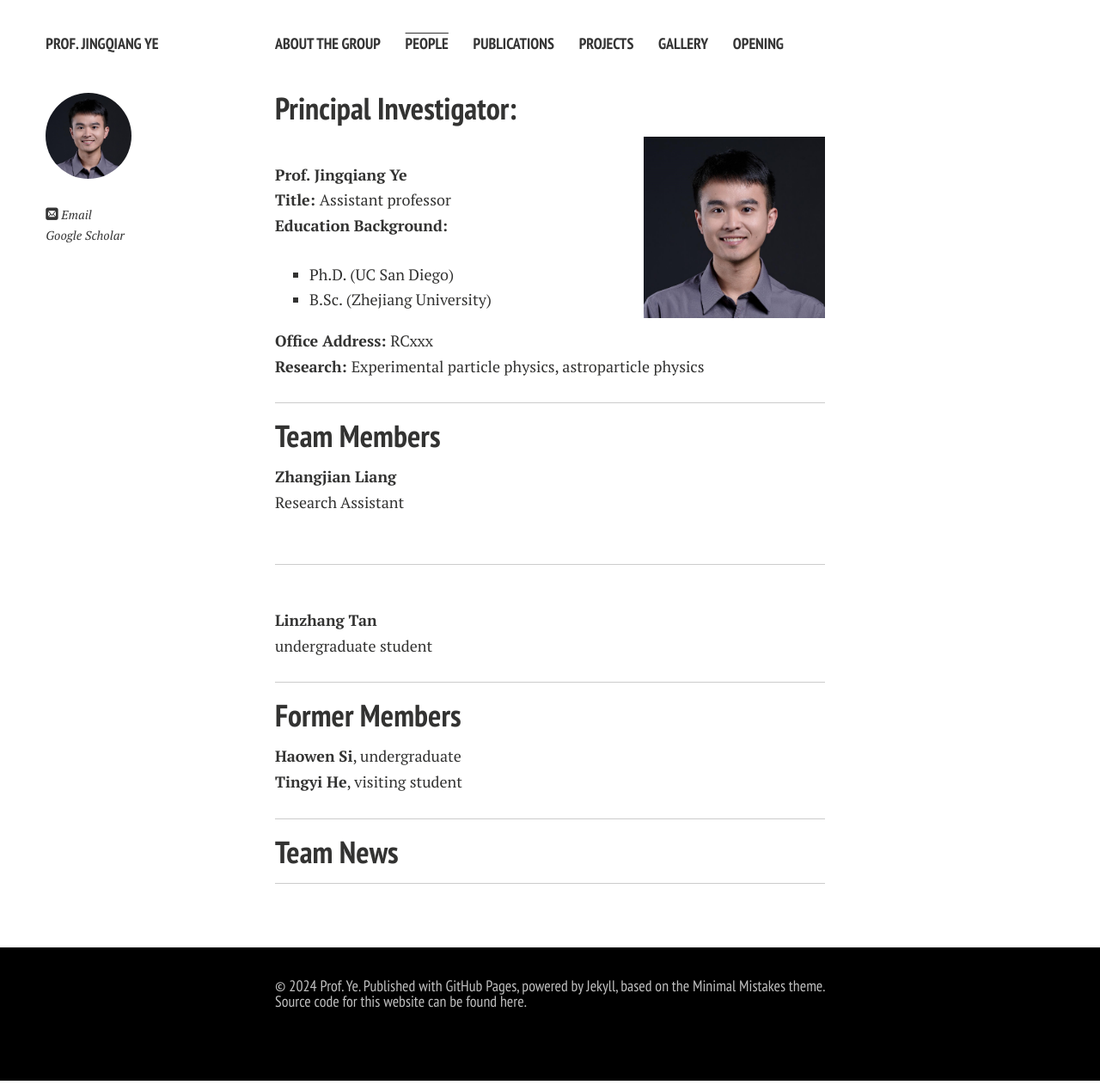
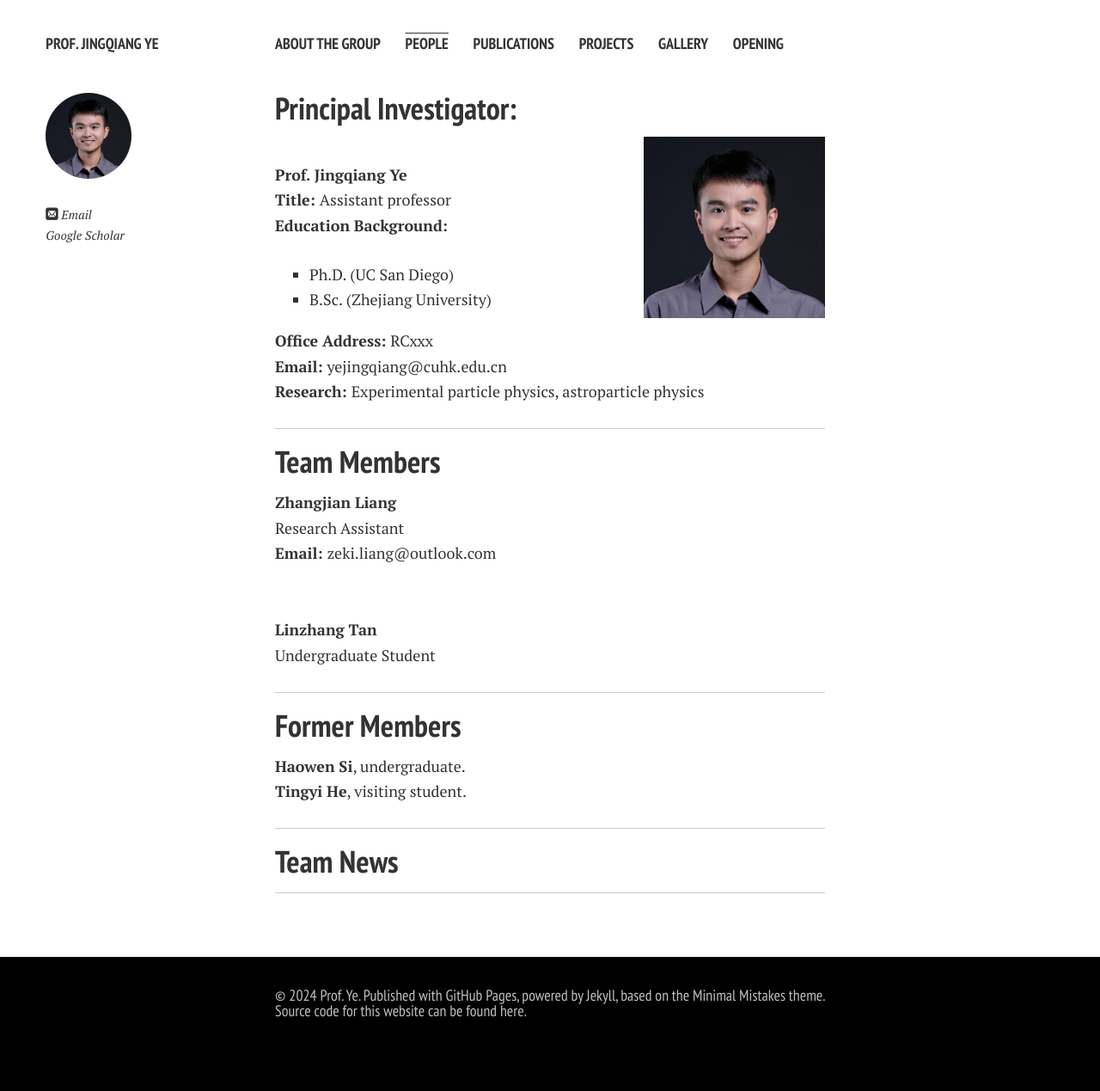
Before and after one commit to terteruu/terteruu.github.io, a Jekyll site: the page built from people.md, in a window 1280 px wide. Shown: the whole page at 86% size. Built offline with Jekyll 4.4.1, drawn with Linux system fonts in a browser that asks for light colours; nearby versions of some CDN libraries; comment, search, counter and statistics services are not loaded; a style sheet for code colours, icons or effects is not loaded.

Commit message:
Adjust some of the text and add email

```diff
--- a/people.md
+++ b/people.md
@@ -15,6 +15,7 @@ title: People
 - B.Sc. (Zhejiang University)<br>
 
 <b>Office Address: </b>RCxxx<br>
+<b>Email: </b>yejingqiang@cuhk.edu.cn<br>
 <b>Research: </b>Experimental particle physics, astroparticle physics<br>
 
 ---
@@ -22,19 +23,18 @@ title: People
 ## Team Members
 <b>Zhangjian Liang</b><br>
 Research Assistant<br>
+<b>Email: </b>zeki.liang@outlook.com<br>
 <br>
-
----
 
 <br>
 <b>Linzhang Tan</b><br>
-undergraduate student<br>
+Undergraduate Student<br>
 
 ---
 
 ## Former Members
-<b>Haowen Si</b>, undergraduate<br>
-<b>Tingyi He</b>, visiting student<br>
+<b>Haowen Si</b>, undergraduate.<br>
+<b>Tingyi He</b>, visiting student.<br>
 
 ---
 
```
